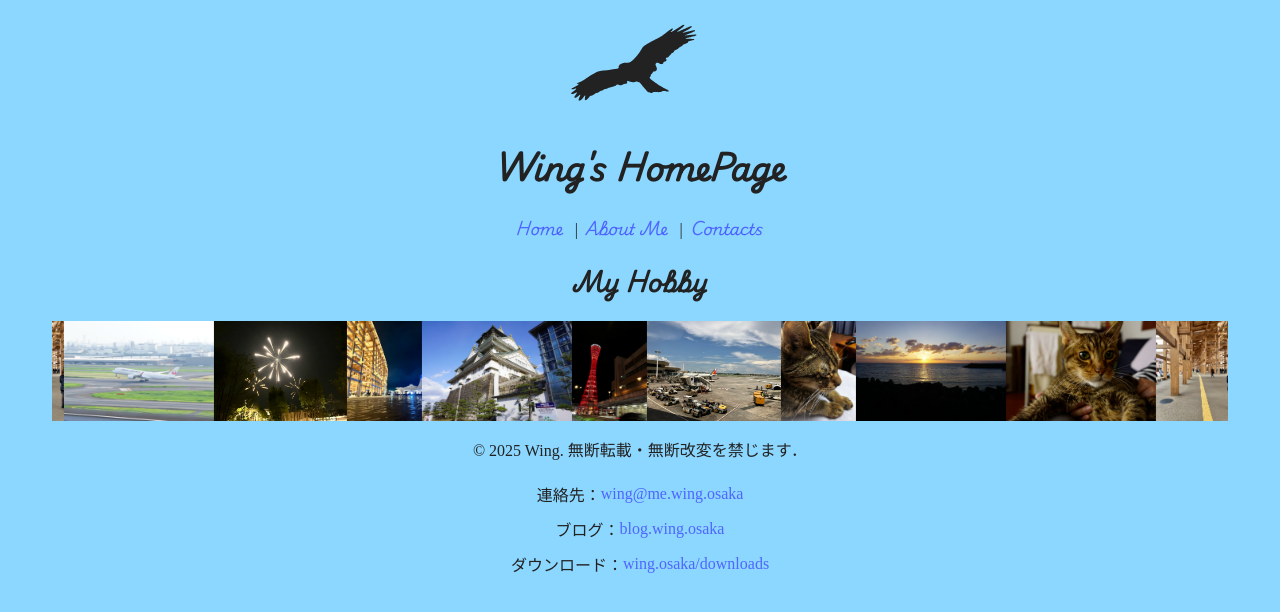
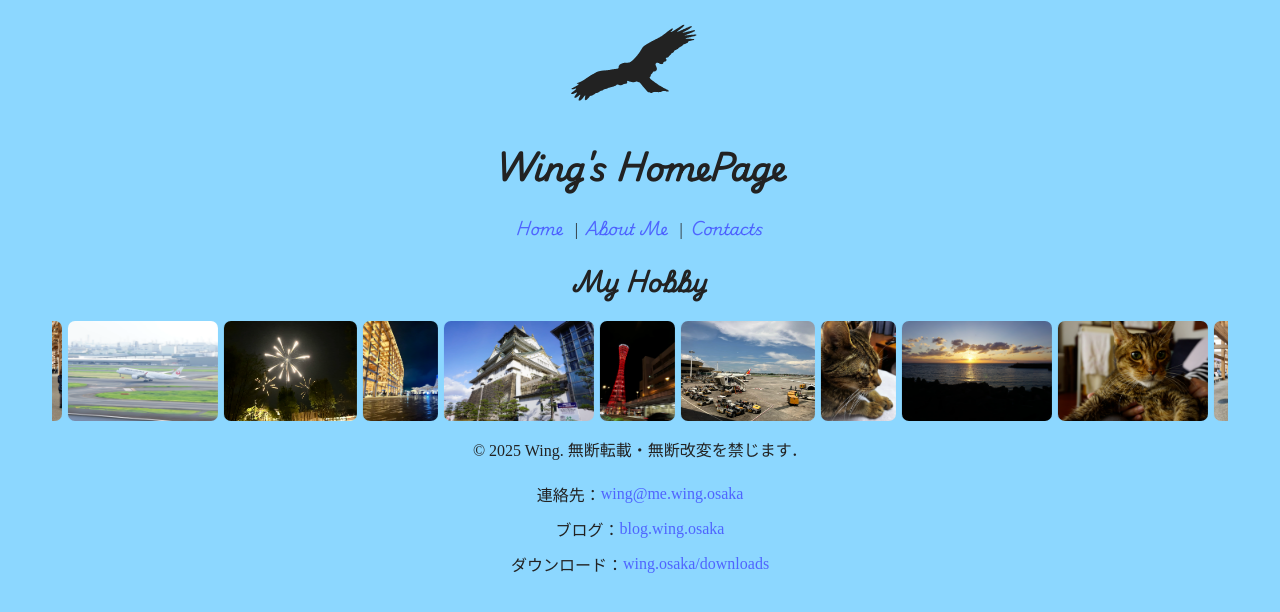
Before and after one commit to te-wing/wing-site-nextjs, a Next.js app: page /hobby/photo in a window 1280 px wide. Shown: the top 612 px of the page. Built offline with nearby package versions, Linux system fonts and the light colour scheme; a web font is replaced by a local one.

Commit message:
おっしゃぁ！

```diff
--- a/src/app/hobby/photo/page.jsx
+++ b/src/app/hobby/photo/page.jsx
@@ -1,4 +1,4 @@
-import styles from './page.module.scss';
+import styles from './photohobby.module.scss';
 
 export const metadata = {
   title: '写真 - My Hobby | Wingのサイト',
--- a/src/app/hobby/photo/page.module.scss
+++ b/src/app/hobby/photo/photohobby.module.scss
@@ -28,3 +28,8 @@
     transform: translateX(-50%);
   }
 }
+
+.slide img {
+  border-radius: 7px;
+  margin: 0 3px;
+}
```
